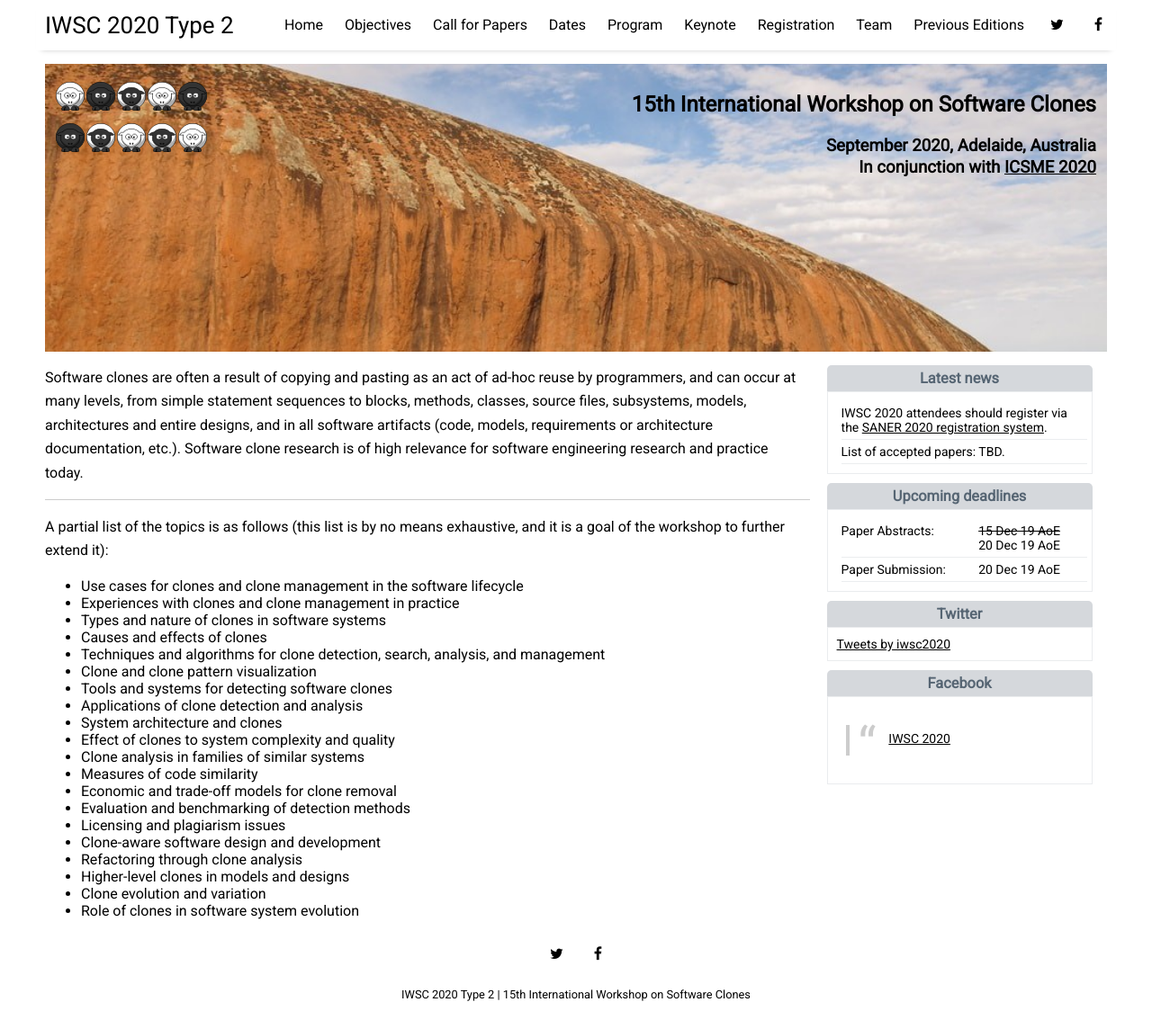
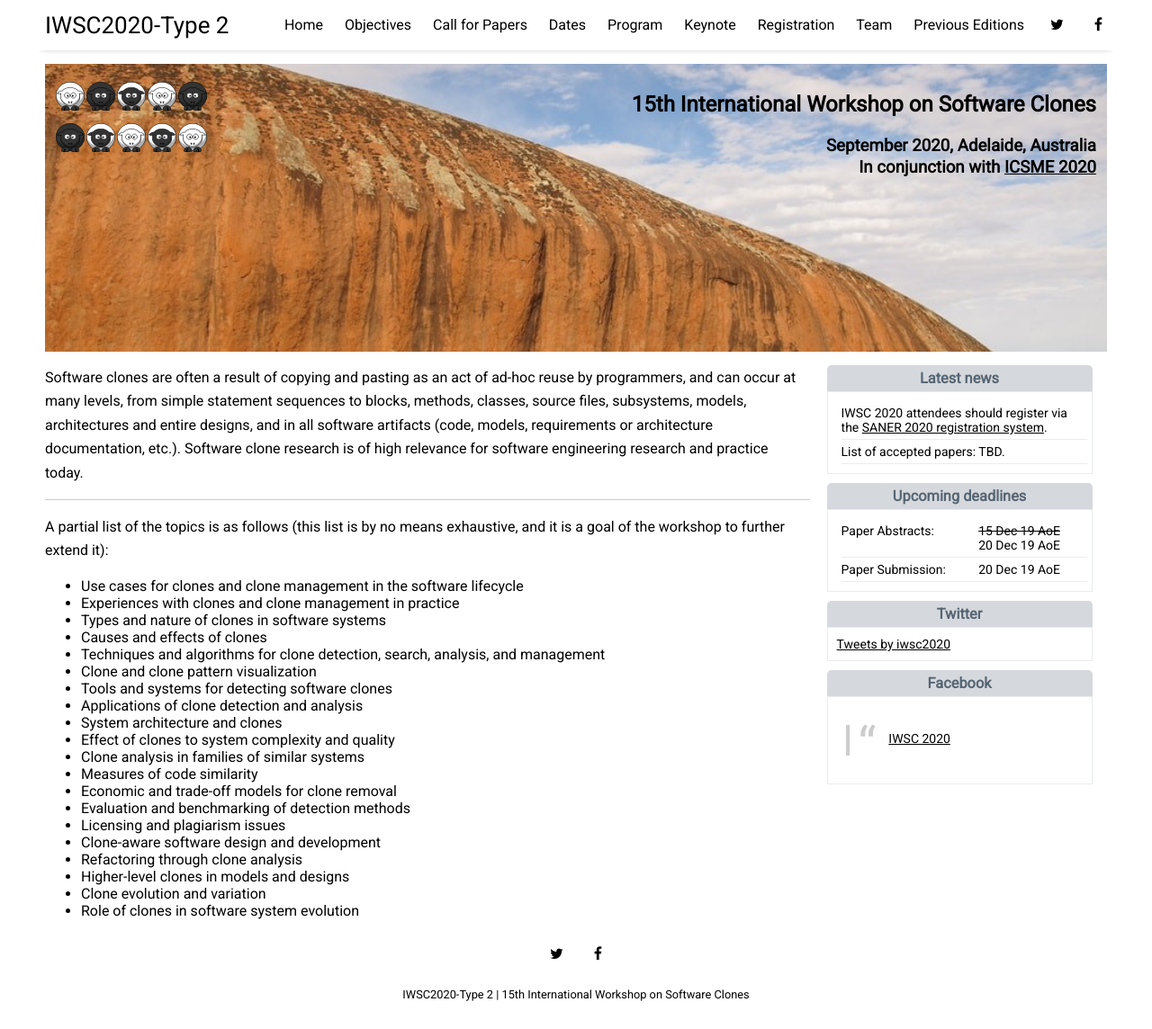
Before and after one commit to iwsc2020-type2/https-iwsc2020-type2.github.io-, a Jekyll site: the page built from index.html, in a window 1280 px wide and 1144 px high. Shown: the whole window at 90% size. Built offline with Jekyll 4.4.1, drawn with Linux system fonts in a browser that asks for light colours; nearby versions of some CDN libraries; the list of posts is cut into pages by our own code; comment, search, counter and statistics services are not loaded.

Commit message:
Update settings.yml

```diff
--- a/_data/settings.yml
+++ b/_data/settings.yml
@@ -1,4 +1,4 @@
-title:  "IWSC 2020 Type 2"
+title:  "IWSC2020-Type 2"
 tagline: "15th International Workshop on Software Clones"
 description:
 
```
